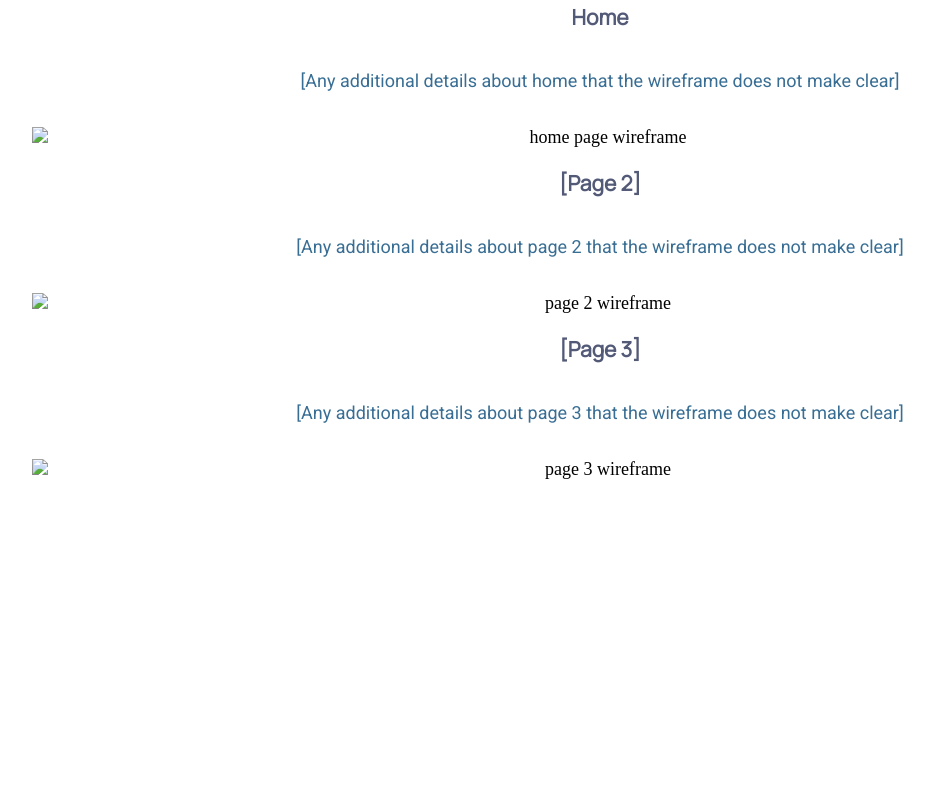
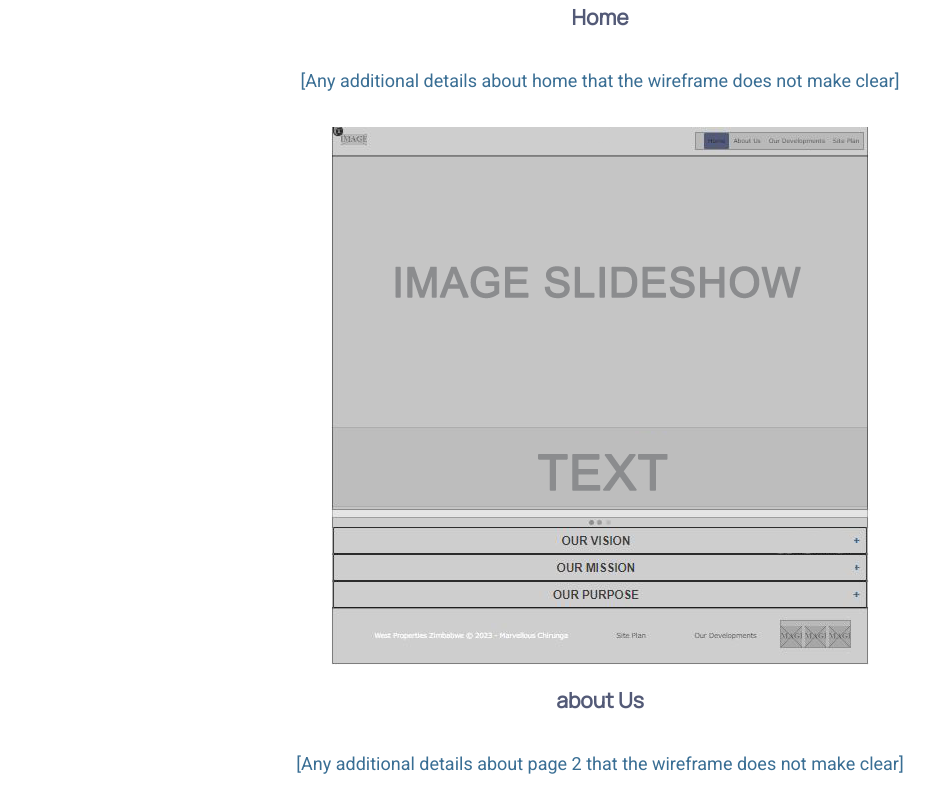
Before and after one commit to marvellouschirunga/wdd130, a plain HTML site: page westprop/site-plan.html in a window 1280 px wide. Shown: the part 7893-8700 px from the top of the page, without its empty margins (40-974 px from the left). Before the commit the page ends 8445 px from the top, so only its background shows below. Drawn offline with Linux system fonts and the light colour scheme.

Commit message:
wireframes

```diff
--- a/westprop/site-plan.html
+++ b/westprop/site-plan.html
@@ -166,19 +166,19 @@
       <p>
         [Any additional details about home that the wireframe does not make clear]
       </p>
-      <img src="#" alt="home page wireframe">
+      <img src="images/home.png" alt="home page wireframe">
 
-      <h3>[Page 2]</h3>
+      <h3>about Us</h3>
       <p>
         [Any additional details about page 2 that the wireframe does not make clear]
       </p>
-      <img src="#" alt="page 2 wireframe">
+      <img src="images/about us.png" alt="page 2 wireframe">
 
-      <h3>[Page 3]</h3>
+      <h3>Our Developments</h3>
       <p>
         [Any additional details about page 3 that the wireframe does not make clear]
       </p>
-      <img src="#" alt="page 3 wireframe">
+      <img src="images/our developments.png" alt="page 3 wireframe">
     </main>
   </body>
 
```
Also changed, not shown: westprop/images/about us.png (added), westprop/images/home.png (added), westprop/images/our developments.png (added).
